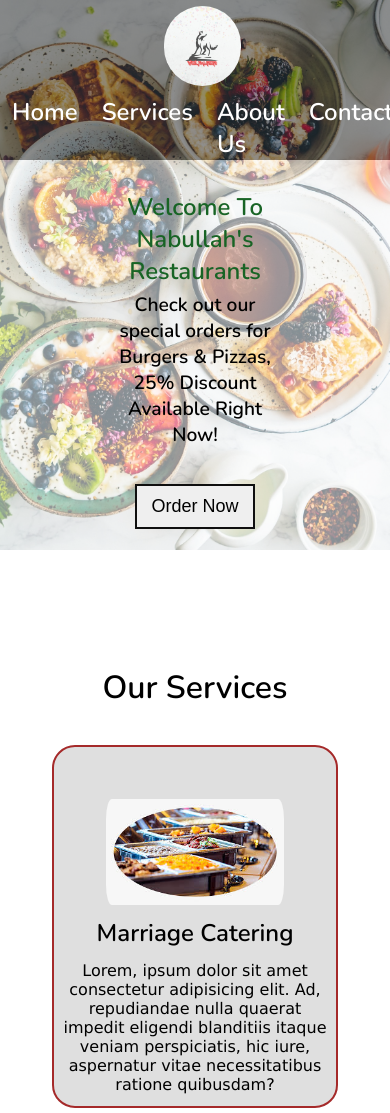
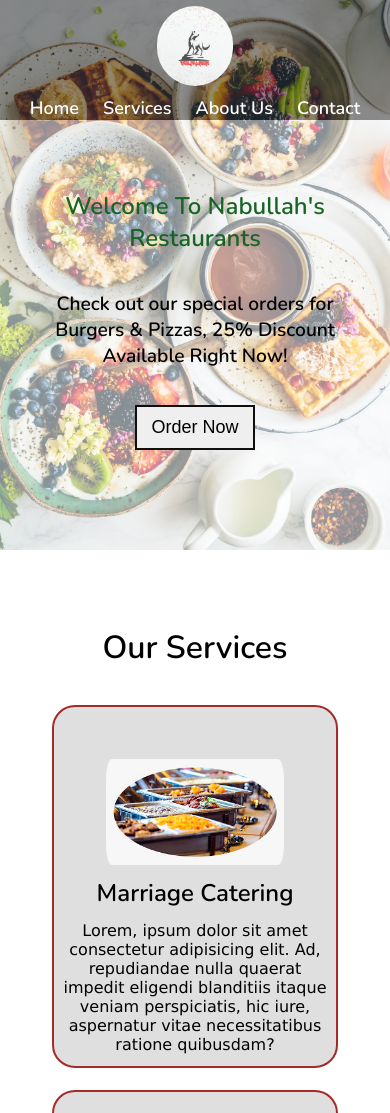
Before and after one commit to nabullah/nabullah-restaurants.github.io, a plain HTML site: page index.html in a window 390 px wide. Shown: the top 1113 px of the page. Drawn offline with nearby package versions, Linux system fonts and the light colour scheme.

Commit message:
Update phonecss1415.css

```diff
--- a/css/phonecss1415.css
+++ b/css/phonecss1415.css
@@ -5,11 +5,11 @@
 }
 
 #navbar ul li a{
-    font-size: 1.5rem;
+    font-size: 18px;
     padding: 0px 12px;
 }
 #navbar::before {
-    width: 111%;
+    width: 115%;
 }
 /* Home */
 #home{
@@ -19,18 +19,19 @@
 
 #home::before{
     height: 550px;
-    width: 111%;
+    width: 115%;
 }
 
 #home h1{
     font-size: 1.5rem;
     text-align: center;
+    width: 349px;
 
 }
 #home p{
     font-size: 1.5rem;
     padding: 24px;
-    width: auto;
+    width: 300px;
 
 }
 
@@ -91,7 +92,7 @@ flex-wrap: wrap;
 }
 
 .delivery::before{
-    height: 815px;
+    height: 912px;
     width: 129%;
 }
 /* Footer  */
```
